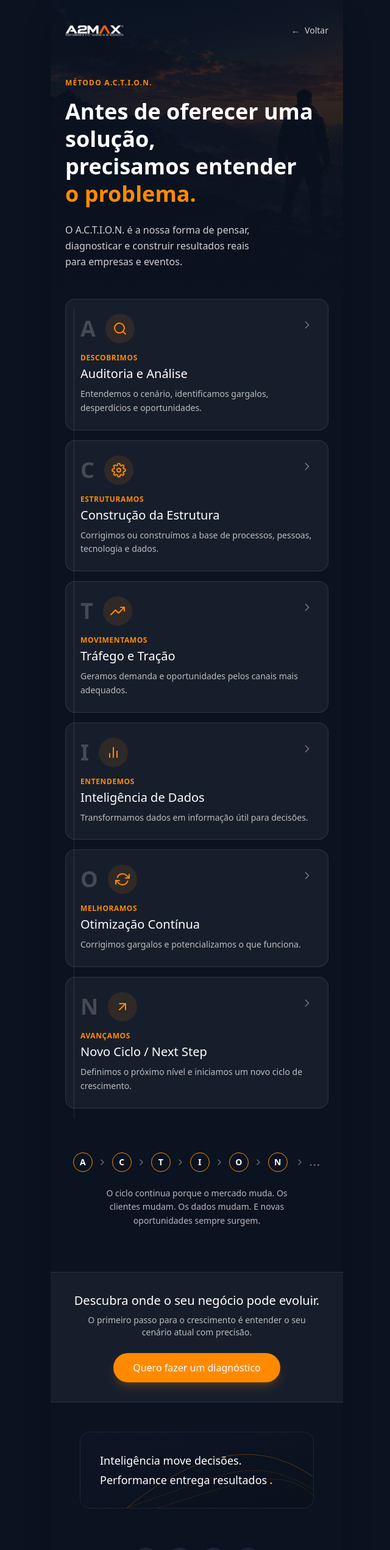
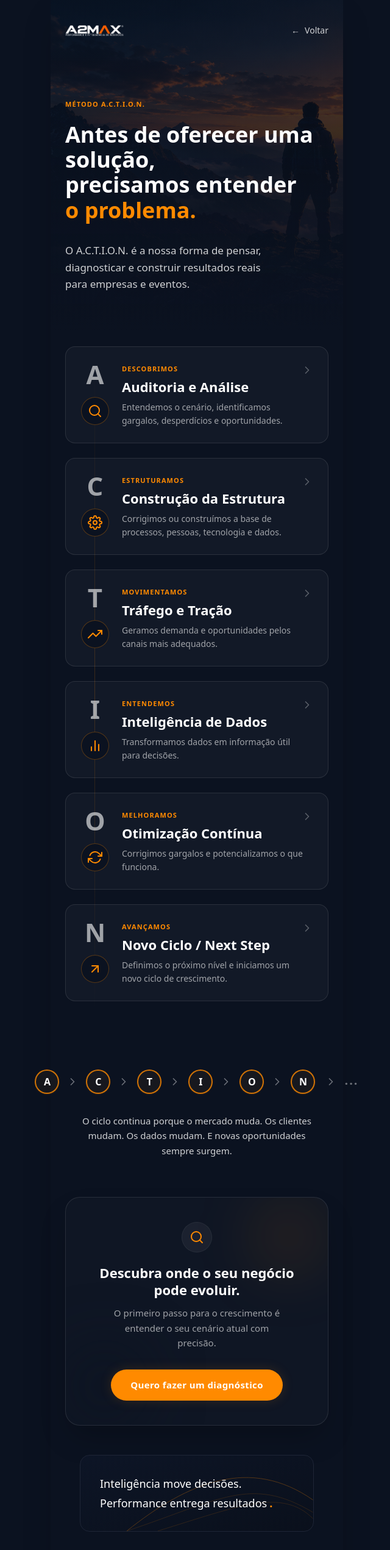
Before and after one commit to A2Max-Business/a2max-bio, a Next.js app: page /action in a window 1280 px wide. Shown: the top 2542 px of the page at 61% size, without its empty margins (317-957 px from the left). Built offline with nearby package versions, Linux system fonts and the light colour scheme.

Commit message:
style: refine A2Max ACTION visual hierarchy

```diff
--- a/app/action/page.tsx
+++ b/app/action/page.tsx
@@ -21,7 +21,7 @@ export default function ActionPage() {
       <Header variant="back" backHref="/" backLabel="Voltar" />
 
       {/* Hero Section */}
-      <section className="relative w-full min-h-[60vh] flex flex-col justify-end px-6 pb-12 pt-32 overflow-hidden">
+      <section className="relative w-full min-h-[68vh] flex flex-col justify-end px-6 pb-16 pt-32 overflow-hidden mb-6">
         {/* Background Image reused from index but repositioned with CSS */}
         <div className="absolute inset-0 z-0">
           <Image
@@ -29,25 +29,25 @@ export default function ActionPage() {
             alt="Atmosfera Método A.C.T.I.O.N."
             fill
             priority
-            className="object-cover object-top opacity-40 mix-blend-screen scale-110"
+            className="object-cover object-[center_20%] opacity-50 mix-blend-screen scale-105"
             sizes="(max-width: 480px) 100vw, 480px"
           />
           {/* Gradient overlay to ensure text readability and blend with dark background */}
-          <div className="absolute inset-0 bg-gradient-to-t from-azul-noite via-azul-noite/80 to-transparent" />
-          <div className="absolute inset-0 bg-gradient-to-b from-azul-noite via-transparent to-transparent opacity-50" />
+          <div className="absolute inset-0 bg-gradient-to-t from-azul-noite via-azul-noite/70 to-transparent" />
+          <div className="absolute inset-0 bg-gradient-to-b from-azul-noite via-transparent to-transparent opacity-40" />
         </div>
 
         <div className="relative z-10 w-full">
           <Reveal>
-            <div className="text-xs font-semibold tracking-widest text-laranja-energia mb-4 uppercase">
+            <div className="text-[11px] font-bold tracking-widest text-laranja-energia mb-5 uppercase">
               MÉTODO A.C.T.I.O.N.
             </div>
-            <h1 className="text-3xl md:text-4xl font-bold text-white mb-6 leading-tight">
+            <h1 className="text-[32px] md:text-4xl font-bold text-white mb-8 leading-[1.15]">
               Antes de oferecer uma solução, <br className="hidden sm:block" />
               precisamos entender <br />
               <span className="text-laranja-energia">o problema.</span>
             </h1>
-            <p className="text-base text-white/80 leading-relaxed max-w-[320px]">
+            <p className="text-[17px] text-white/80 leading-relaxed max-w-[340px]">
               O A.C.T.I.O.N. é a nossa forma de pensar,
               diagnosticar e construir resultados reais
               para empresas e eventos.
@@ -57,11 +57,11 @@ export default function ActionPage() {
       </section>
 
       {/* Phases List */}
-      <main className="relative z-20 px-6 pb-8 flex flex-col w-full">
+      <main className="relative z-20 px-6 pb-12 flex flex-col w-full">
         {/* Vertical subtle connector line behind cards */}
-        <div className="absolute left-[38px] top-4 bottom-4 w-px bg-white/10 z-0" aria-hidden="true" />
+        <div className="absolute left-[72px] top-8 bottom-8 w-px bg-gradient-to-b from-transparent via-laranja-energia/20 to-transparent z-0" aria-hidden="true" />
 
-        <div className="relative z-10 flex flex-col gap-4">
+        <div className="relative z-10 flex flex-col gap-6">
           {actionPhases.map((phase, index) => (
             <Reveal key={phase.id} delay={index * 50}>
               <ActionPhaseCard phase={phase} />
@@ -78,7 +78,7 @@ export default function ActionPage() {
         <DiagnosticCTA />
       </Reveal>
 
-      <div className="px-6 mb-8 mt-4">
+      <div className="px-6 mb-16">
         <Reveal>
           <InstitutionalCard />
         </Reveal>
--- a/components/brand/ActionCycle.tsx
+++ b/components/brand/ActionCycle.tsx
@@ -5,27 +5,27 @@ export function ActionCycle() {
   const letters = ["A", "C", "T", "I", "O", "N"];
 
   return (
-    <div className="flex flex-col items-center justify-center py-10 px-4">
+    <div className="flex flex-col items-center justify-center py-16 px-4">
       {/* Sequence A -> C -> T -> I -> O -> N -> ... */}
-      <div className="flex items-center justify-center gap-1 sm:gap-2 mb-6 w-full max-w-sm" aria-label="Ciclo A.C.T.I.O.N.">
+      <div className="flex items-center justify-center gap-1.5 sm:gap-3 mb-8 w-full max-w-md" aria-label="Ciclo A.C.T.I.O.N.">
         {letters.map((letter, i) => (
           <React.Fragment key={letter}>
-            <div className="flex items-center justify-center w-7 h-7 sm:w-8 sm:h-8 rounded-full border border-laranja-energia text-white text-xs sm:text-sm font-semibold shrink-0">
+            <div className="flex items-center justify-center w-8 h-8 sm:w-10 sm:h-10 rounded-full border-2 border-laranja-energia/80 bg-laranja-energia/5 text-white text-sm sm:text-base font-bold shrink-0 shadow-sm shadow-laranja-energia/10">
               {letter}
             </div>
             {i < letters.length - 1 && (
-              <Icons.chevronRight className="w-3 h-3 sm:w-4 sm:h-4 text-white/40 shrink-0" />
+              <Icons.chevronRight className="w-4 h-4 sm:w-5 sm:h-5 text-white/40 shrink-0" />
             )}
           </React.Fragment>
         ))}
         {/* The continuation "..." after N */}
-        <Icons.chevronRight className="w-3 h-3 sm:w-4 sm:h-4 text-white/40 shrink-0 ml-1" />
-        <span className="text-white/40 font-bold text-sm sm:text-base shrink-0 tracking-widest leading-none">
+        <Icons.chevronRight className="w-4 h-4 sm:w-5 sm:h-5 text-white/40 shrink-0 ml-1" />
+        <span className="text-white/40 font-bold text-lg sm:text-xl shrink-0 tracking-widest leading-none translate-y-[-2px]">
           ...
         </span>
       </div>
 
-      <p className="text-center text-sm text-white/70 max-w-xs leading-relaxed">
+      <p className="text-center text-[15px] text-white/80 max-w-sm leading-relaxed font-medium">
         O ciclo continua porque o mercado muda. Os clientes mudam.
         Os dados mudam. E novas oportunidades sempre surgem.
       </p>
--- a/components/ui/ActionPhaseCard.tsx
+++ b/components/ui/ActionPhaseCard.tsx
@@ -23,29 +23,32 @@ export function ActionPhaseCard({ phase }: ActionPhaseCardProps) {
   return (
     <Link
       href={phase.href}
-      className="group relative flex flex-col gap-4 bg-white/5 border border-white/10 rounded-2xl p-6 transition-all hover:bg-white/10 overflow-hidden"
+      className="group relative flex gap-5 bg-white/[0.03] border border-white/10 rounded-2xl p-6 transition-all hover:bg-white/5 hover:border-white/20 hover:shadow-lg hover:shadow-black/20 overflow-hidden"
     >
-      <div className="flex items-start justify-between">
-        <div className="flex items-center gap-4">
-          {/* Big Letter background accent or just big text */}
-          <span className="text-4xl font-bold text-white/20 select-none">
-            {phase.letter}
-          </span>
-          <div className="bg-laranja-energia/10 p-3 rounded-full">
-            {getIconForPhase(phase.slug)}
-          </div>
+      {/* Left Column: Letter + Icon */}
+      <div className="flex flex-col items-center w-12 shrink-0 z-10">
+        <span className="text-[42px] font-bold text-white/60 select-none leading-none mb-4 group-hover:text-white/80 transition-colors">
+          {phase.letter}
+        </span>
+        <div className="bg-azul-noite border border-laranja-energia/30 p-2.5 rounded-full group-hover:border-laranja-energia/60 group-hover:bg-laranja-energia/10 transition-colors">
+          {getIconForPhase(phase.slug)}
         </div>
-        <Icons.chevronRight className="w-5 h-5 text-white/40 group-hover:text-laranja-energia transition-colors mt-2" />
       </div>
 
-      <div>
-        <div className="text-xs font-semibold tracking-wider text-laranja-energia mb-1">
-          {phase.verb}
+      {/* Right Column: Text Content */}
+      <div className="flex-1 flex flex-col pt-1">
+        <div className="flex justify-between items-start w-full mb-1">
+          <div className="text-[11px] font-bold tracking-widest text-laranja-energia uppercase">
+            {phase.verb}
+          </div>
+          <Icons.chevronRight className="w-5 h-5 text-white/30 group-hover:text-laranja-energia group-hover:translate-x-1 transition-all" />
         </div>
-        <h3 className="text-xl font-medium text-white mb-2">
+
+        <h3 className="text-[22px] font-semibold text-white mb-2 leading-tight group-hover:text-laranja-energia transition-colors">
           {phase.title}
         </h3>
-        <p className="text-sm text-white/70 leading-relaxed">
+
+        <p className="text-sm text-white/60 leading-relaxed pr-2">
           {phase.description}
         </p>
       </div>
--- a/components/ui/DiagnosticCTA.tsx
+++ b/components/ui/DiagnosticCTA.tsx
@@ -1,26 +1,32 @@
 import * as React from "react";
+import { Icons } from "@/components/ui/Icons";
 
 export function DiagnosticCTA() {
   return (
-    <div className="flex flex-col items-center justify-center py-8 px-6 text-center bg-white/5 border-y border-white/10 mt-8 mb-12">
-      <h2 className="text-xl font-medium text-white mb-2">
-        Descubra onde o seu negócio pode evoluir.
+    <div className="px-6 mb-10 w-full">
+      <div className="flex flex-col items-center justify-center p-8 sm:p-10 text-center bg-white/[0.02] border border-white/10 rounded-[24px] relative overflow-hidden shadow-2xl">
+        {/* Subtle orange accent glow */}
+        <div className="absolute top-0 right-0 w-32 h-32 bg-laranja-energia/10 blur-[50px] rounded-full pointer-events-none" />
+        <div className="absolute bottom-0 left-0 w-32 h-32 bg-azul-noite/50 blur-[50px] rounded-full pointer-events-none" />
+
+        <div className="bg-white/5 p-3 rounded-full mb-5 border border-white/5 relative z-10">
+          <Icons.search className="w-6 h-6 text-laranja-energia" />
+        </div>
+
+        <h2 className="text-[22px] font-semibold text-white mb-3 relative z-10 leading-tight">
+          Descubra onde o seu negócio <br className="hidden sm:block" /> pode evoluir.
         </h2>
-      <p className="text-sm text-white/70 mb-6 max-w-sm">
+        <p className="text-[15px] text-white/60 mb-8 max-w-[300px] leading-relaxed relative z-10">
           O primeiro passo para o crescimento é entender o seu cenário atual com precisão.
         </p>
 
-      {/*
-        Destination not yet defined.
-        Using a button without functional navigation as requested:
-        "O CTA deve continuar SEM URL inventada... preservar o CTA visualmente, mas não criar navegação falsa. Não usar href='#'."
-      */}
         <button
           type="button"
-        className="bg-laranja-energia text-white font-medium py-3 px-8 rounded-full transition-transform hover:scale-105 active:scale-95 shadow-lg shadow-laranja-energia/20"
+          className="bg-laranja-energia hover:bg-laranja-energia/90 text-white font-semibold py-3.5 px-8 rounded-full transition-all hover:scale-105 active:scale-95 shadow-[0_0_20px_rgba(255,138,0,0.15)] hover:shadow-[0_0_30px_rgba(255,138,0,0.3)] relative z-10 text-[15px] tracking-wide"
         >
           Quero fazer um diagnóstico
         </button>
       </div>
+    </div>
   );
 }
```
Lines whose indentation alone changed are shown as unchanged.
